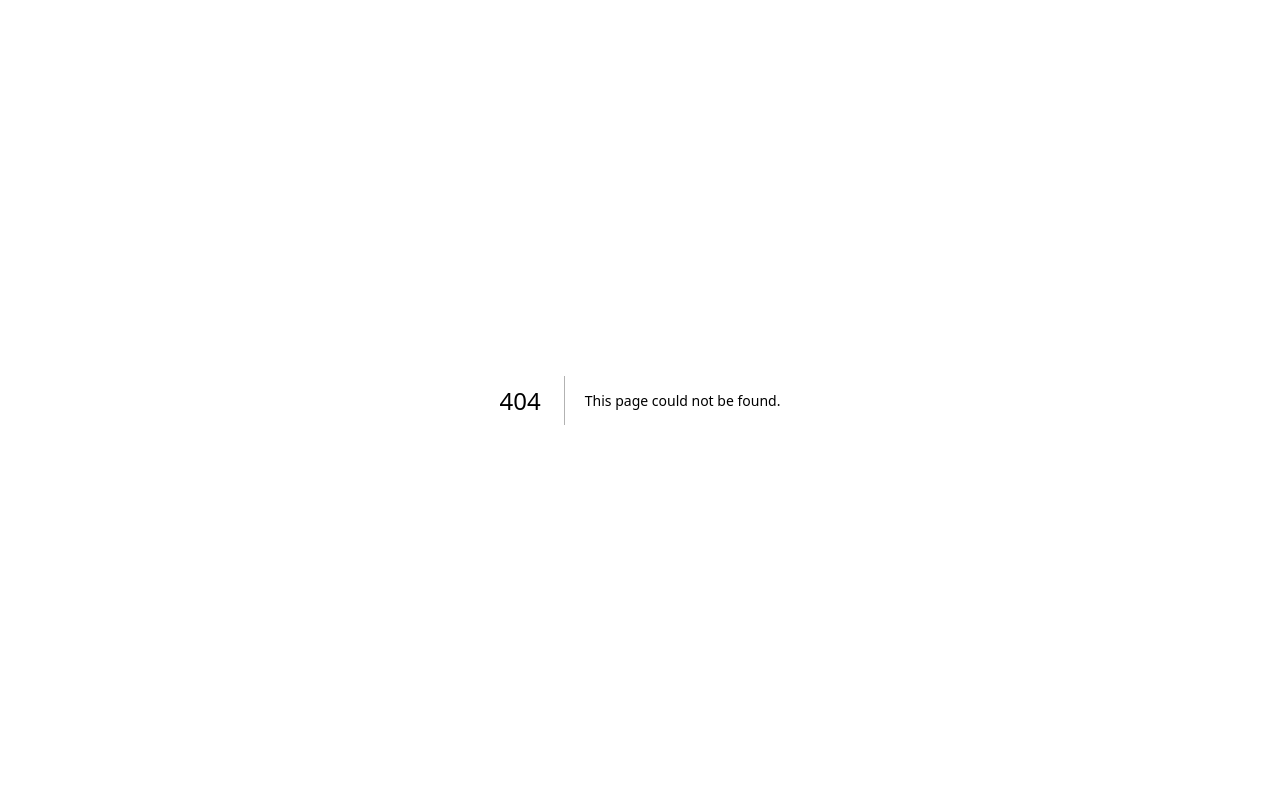
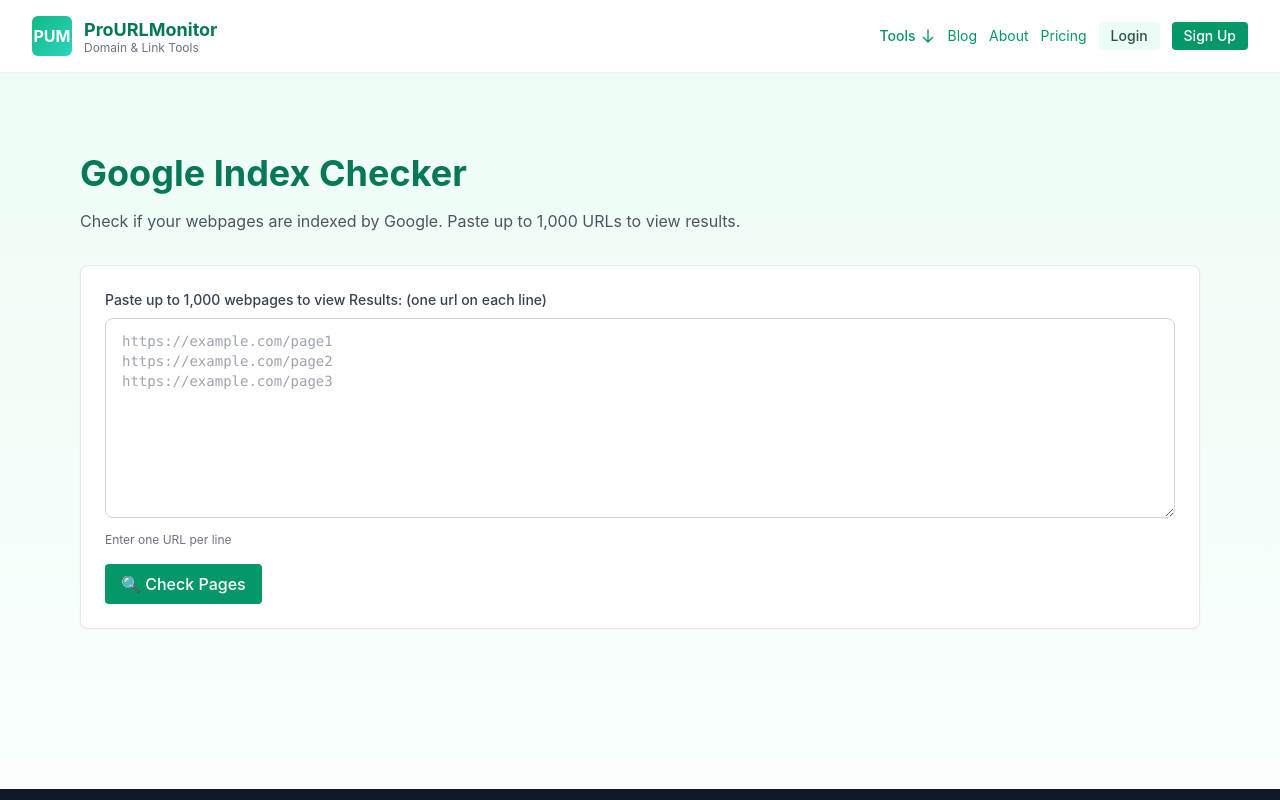
Before and after one commit to owaiskhaaan-sys/pro-url-monitor, a Next.js app: page /tools/google-index-checker in a window 1280 px wide. Before the commit this address had no page. Shown: the top 800 px of the page. Built offline with nearby package versions, Linux system fonts and the light colour scheme.

Commit message:
feat: add Google Index Checker tool to check URL indexing status

```diff
--- /dev/null
+++ b/pages/tools/google-index-checker.js
@@ -0,0 +1,198 @@
+import { useState } from 'react';
+import Layout from '../../components/Layout';
+import Head from 'next/head';
+
+export default function GoogleIndexChecker() {
+  const [urls, setUrls] = useState('');
+  const [loading, setLoading] = useState(false);
+  const [results, setResults] = useState([]);
+  const [error, setError] = useState('');
+
+  const checkIndexStatus = async (e) => {
+    e.preventDefault();
+    setLoading(true);
+    setError('');
+    setResults([]);
+
+    try {
+      const urlList = urls
+        .split('\n')
+        .map(url => url.trim())
+        .filter(url => url.length > 0);
+
+      if (urlList.length === 0) {
+        setError('Please enter at least one URL');
+        setLoading(false);
+        return;
+      }
+
+      if (urlList.length > 1000) {
+        setError('Maximum 1,000 URLs allowed');
+        setLoading(false);
+        return;
+      }
+
+      // Simulate checking index status for each URL
+      const checkedResults = urlList.map((url, index) => {
+        // Normalize URL
+        let normalizedUrl = url;
+        if (!url.startsWith('http://') && !url.startsWith('https://')) {
+          normalizedUrl = 'https://' + url;
+        }
+
+        // Simulate random index status (in real implementation, would check Google)
+        const isIndexed = Math.random() > 0.3; // 70% indexed
+        const domain = new URL(normalizedUrl).hostname;
+
+        return {
+          srNo: index + 1,
+          url: normalizedUrl,
+          domain: domain,
+          indexed: isIndexed,
+          status: isIndexed ? 'Indexed' : 'Not Indexed'
+        };
+      });
+
+      setResults(checkedResults);
+    } catch (err) {
+      setError('Error processing URLs. Please check the format and try again.');
+    } finally {
+      setLoading(false);
+    }
+  };
+
+  const checkGoogleIndex = (url) => {
+    window.open(`https://www.google.com/search?q=site:${encodeURIComponent(url)}`, '_blank');
+  };
+
+  const checkFullSite = (domain) => {
+    window.open(`https://www.google.com/search?q=site:${encodeURIComponent(domain)}`, '_blank');
+  };
+
+  return (
+    <Layout>
+      <Head>
+        <title>Google Index Checker - Check URL Indexing Status | ProURLMonitor</title>
+        <meta name="description" content="Free Google index checker tool. Check if your URLs are indexed by Google. Verify up to 1,000 webpages at once. Improve SEO and search visibility." />
+      </Head>
+
+      <div className="max-w-6xl mx-auto px-4 py-8">
+        <h1 className="text-3xl sm:text-4xl font-bold text-emerald-700 mb-4">Google Index Checker</h1>
+        <p className="text-gray-600 mb-8">Check if your webpages are indexed by Google. Paste up to 1,000 URLs to view results.</p>
+
+        <form onSubmit={checkIndexStatus} className="card mb-8">
+          <div className="mb-4">
+            <label className="block text-sm font-medium text-gray-700 mb-2">
+              Paste up to 1,000 webpages to view Results: (one url on each line)
+            </label>
+            <textarea
+              value={urls}
+              onChange={(e) => setUrls(e.target.value)}
+              placeholder="https://example.com/page1&#10;https://example.com/page2&#10;https://example.com/page3"
+              className="w-full px-4 py-3 border border-gray-300 rounded-lg focus:ring-2 focus:ring-emerald-500 min-h-[200px] font-mono text-sm"
+              required
+            />
+            <p className="text-xs text-gray-500 mt-2">Enter one URL per line</p>
+          </div>
+
+          <button
+            type="submit"
+            disabled={loading}
+            className="btn btn-primary w-full sm:w-auto px-8"
+          >
+            {loading ? '🔍 Checking Pages...' : '🔍 Check Pages'}
+          </button>
+        </form>
+
+        {error && (
+          <div className="bg-red-50 border border-red-200 text-red-700 px-4 py-3 rounded-lg mb-8">
+            {error}
+          </div>
+        )}
+
+        {results.length > 0 && (
+          <div className="card">
+            <h2 className="text-2xl font-bold text-emerald-700 mb-6">Index Status Results</h2>
+
+            {/* Summary Stats */}
+            <div className="grid grid-cols-2 sm:grid-cols-3 gap-4 mb-6">
+              <div className="bg-emerald-50 p-4 rounded-lg text-center">
+                <div className="text-2xl font-bold text-emerald-700">{results.length}</div>
+                <div className="text-sm text-gray-600">Total Checked</div>
+              </div>
+              <div className="bg-green-50 p-4 rounded-lg text-center">
+                <div className="text-2xl font-bold text-green-600">
+                  {results.filter(r => r.indexed).length}
+                </div>
+                <div className="text-sm text-gray-600">Indexed</div>
+              </div>
+              <div className="bg-red-50 p-4 rounded-lg text-center">
+                <div className="text-2xl font-bold text-red-600">
+                  {results.filter(r => !r.indexed).length}
+                </div>
+                <div className="text-sm text-gray-600">Not Indexed</div>
+              </div>
+            </div>
+
+            {/* Results Table */}
+            <div className="overflow-x-auto">
+              <table className="w-full border-collapse">
+                <thead>
+                  <tr className="bg-emerald-50 border-b-2 border-emerald-200">
+                    <th className="px-4 py-3 text-left text-sm font-semibold text-emerald-800">SR No.</th>
+                    <th className="px-4 py-3 text-left text-sm font-semibold text-emerald-800">Web Page</th>
+                    <th className="px-4 py-3 text-left text-sm font-semibold text-emerald-800">Status</th>
+                    <th className="px-4 py-3 text-left text-sm font-semibold text-emerald-800">Current Page</th>
+                    <th className="px-4 py-3 text-left text-sm font-semibold text-emerald-800">Full Website</th>
+                  </tr>
+                </thead>
+                <tbody>
+                  {results.map((result) => (
+                    <tr key={result.srNo} className="border-b border-gray-200 hover:bg-gray-50">
+                      <td className="px-4 py-3 text-sm text-gray-700">{result.srNo}</td>
+                      <td className="px-4 py-3 text-sm">
+                        <a
+                          href={result.url}
+                          target="_blank"
+                          rel="noopener noreferrer"
+                          className="text-emerald-600 hover:underline break-all"
+                        >
+                          {result.url.length > 60 ? result.url.substring(0, 60) + '...' : result.url}
+                        </a>
+                      </td>
+                      <td className="px-4 py-3 text-sm">
+                        <span className={`inline-block px-3 py-1 rounded-full text-xs font-medium ${
+                          result.indexed
+                            ? 'bg-green-100 text-green-800'
+                            : 'bg-red-100 text-red-800'
+                        }`}>
+                          {result.status}
+                        </span>
+                      </td>
+                      <td className="px-4 py-3 text-sm">
+                        <button
+                          onClick={() => checkGoogleIndex(result.url)}
+                          className="text-emerald-600 hover:underline font-medium"
+                        >
+                          View Current Page Status
+                        </button>
+                      </td>
+                      <td className="px-4 py-3 text-sm">
+                        <button
+                          onClick={() => checkFullSite(result.domain)}
+                          className="text-emerald-600 hover:underline font-medium"
+                        >
+                          View Full Website Status
+                        </button>
+                      </td>
+                    </tr>
+                  ))}
+                </tbody>
+              </table>
+            </div>
+          </div>
+        )}
+      </div>
+    </Layout>
+  );
+}
```
